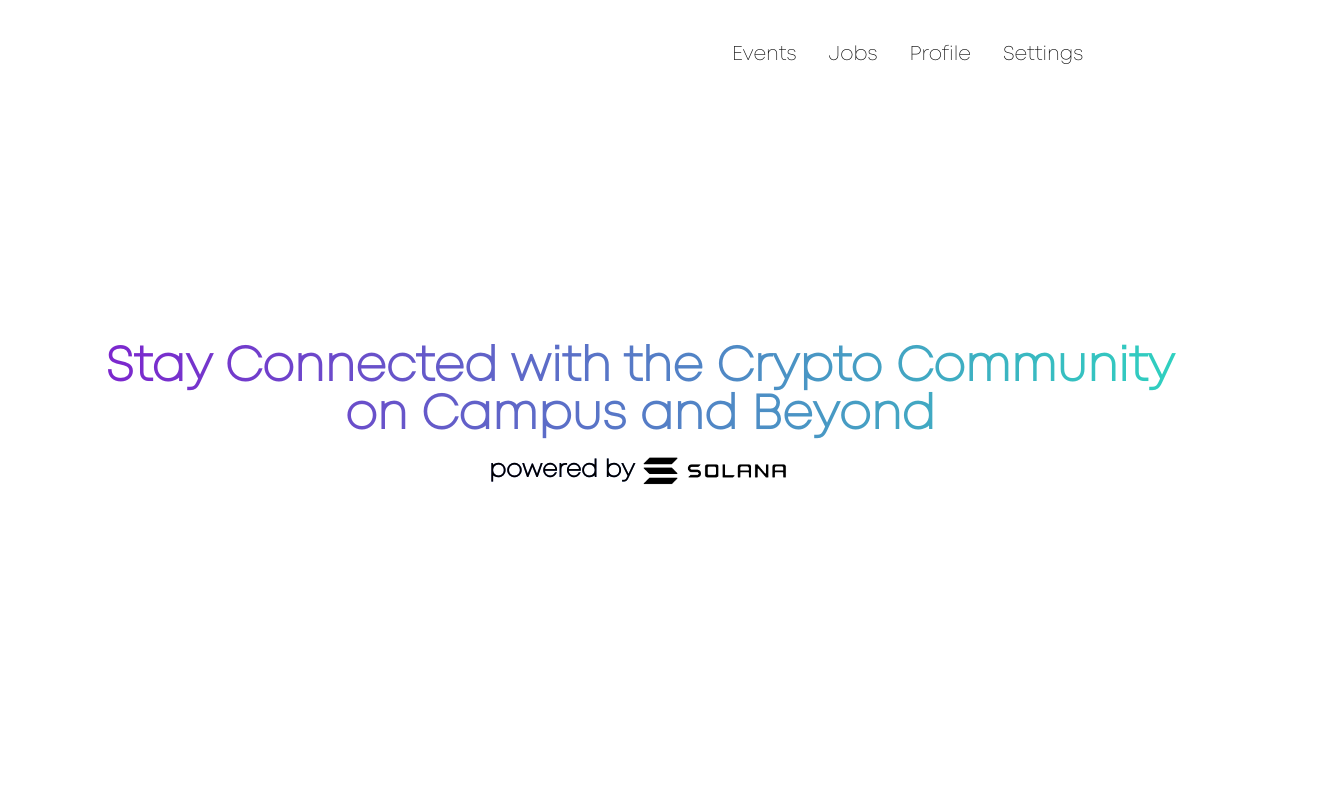
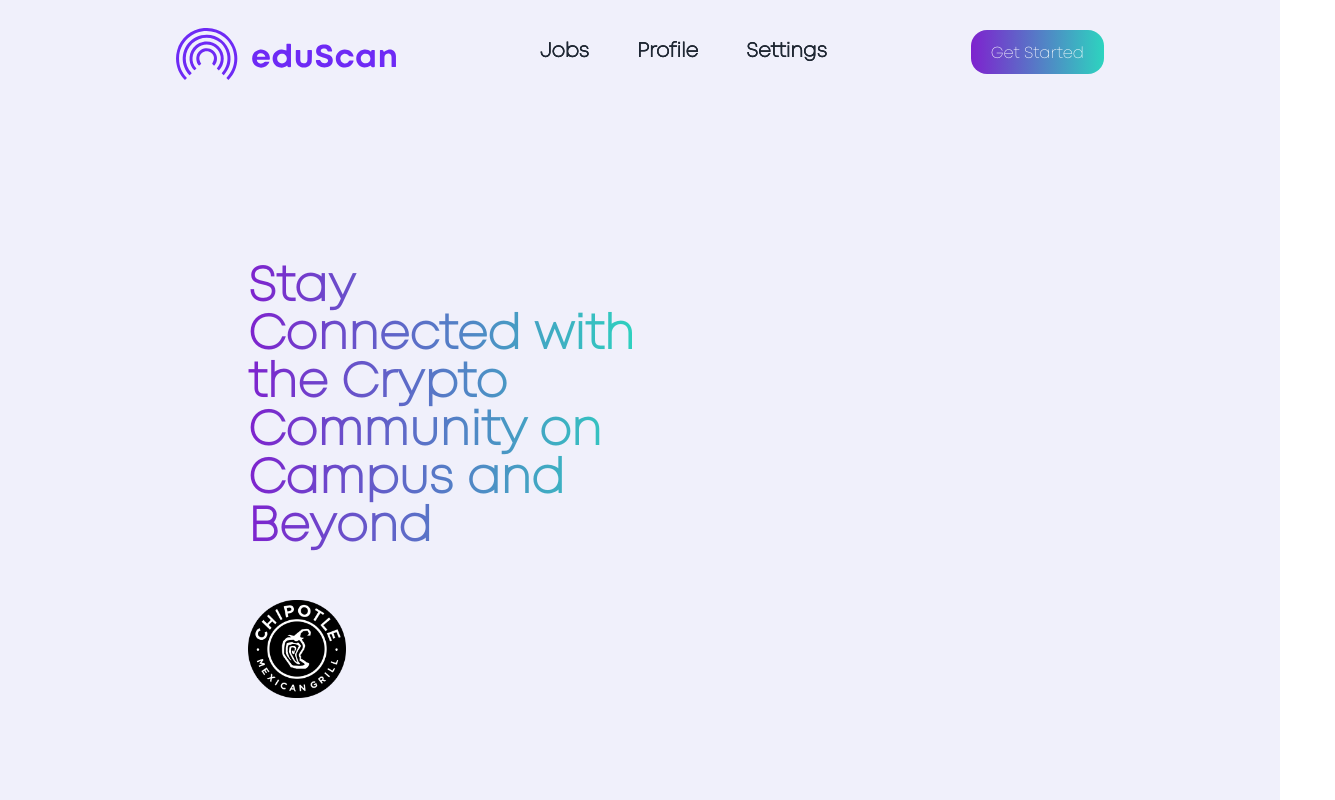
Before and after one commit to willschneider15/eduScan, a Next.js app in the folder web-app/: page / in a window 1280 px wide. Shown: the top 800 px of the page, 1335 px wide, since content can reach past the window. Built offline with nearby package versions, Linux system fonts and the light colour scheme.

Commit message:
refactored

```diff
--- a/web-app/pages/index.tsx
+++ b/web-app/pages/index.tsx
@@ -3,28 +3,12 @@ import Head from 'next/head'
 import Image from 'next/image'
 import { Link as ScrollLink} from 'react-scroll';
 
-const Home: NextPage = () => {
+// flex min-h-screen flex-col items-center justify-center py-2 font-mont bg-white
+// flex h-24 w-full items-center justify-between
+// flex px-60 gap-2
+// object-contain
 
-  return (
-    <div className="flex min-h-screen flex-col items-center justify-center py-2 font-mont bg-white">
-
-      <Head>
-        <title> eduScan | Home </title>
-        <link rel="icon" href="/eduScan.png" />
-      </Head>
-
-
-      <nav className="flex h-24 w-full items-center justify-between">
-        <a
-          className="flex px-60 gap-2"
-          href="/"
-        >
-          <Image className="object-contain" src="/eduScan-no-bg.svg" alt="eduScan Logo" width={200} height={200}/>
-        </a>
-
-        <div className="flex px-60 gap-2">
-
-        <ScrollLink
+{/* <ScrollLink
                 href="/"
                 to="events" smooth={true} duration={500}
                 className="text-xl text-black hover:text-purple-700 transition-in duration-1000 ease-out
@@ -32,19 +16,76 @@ const Home: NextPage = () => {
 
                   Events
 
-              </ScrollLink>
+        </ScrollLink> */}
 
-          <button className="text-xl text-black hover:text-purple-700 transition-in duration-1000 ease-out
-            border-b-2 border-transparent hover:border-purple-700 px-3"> Jobs </button>
-          <button className="text-xl text-black hover:text-purple-700 transition-in duration-1000 ease-out
-            border-b-2 border-transparent hover:border-purple-700 px-3"> Profile </button>
-          <button className="text-xl text-black hover:text-purple-700 transition-in duration-1000 ease-out
-            border-b-2 border-transparent hover:border-purple-700 px-3"> Settings </button>
+const Home: NextPage = () => {
+
+  return (
+
+
+
+    <div className="font-mont bg-[#f0f0fb]">  {/*
+                                              div only for font
+                                          */}
+
+      <Head>
+        <title> eduScan | Home </title>
+        <link rel="icon" href="/eduScan.png" />
+      </Head>
+
+      <nav className="relative container mx-auto p-6 ">
+        <div className="flex items-center justify-between">
+
+        <a href="/">
+          <Image className="pt-1" src="/eduScan-no-bg.svg" alt="eduScan Logo" width={220} height={250}/>
+        </a>
+        {/*
+            header
+        */}
+        <div className="hidden space-x-6 md:flex">
+        {/*
+            needs to be refactored to use next/link
+        */}
+          <a href=""className="hover:text-purple-700 font-bold text-xl bg-clip-text bg-black p-3"> Jobs </a>
+          <a href=""className="hover:text-purple-700 font-bold text-xl bg-clip-text bg-black p-3"> Profile </a>
+          <a href=""className="hover:text-purple-700 font-bold text-xl bg-clip-text bg-black p-3"> Settings </a>
         </div>
+        {/*
+            button
+        */}
+        <a href="" className="hidden p-2 px-5 pt-3 text-white hover:font-bold bg-purple-700 rounded-[16px] baseline bg-gradient-to-r from-purple-700 to-teal-400 md:block"
+        >
+          Get Started
+        </a>
+      </div>
 
     </nav>
+      {/*
+          Hero Section
+      */}
+    <main className="container flex flex-col-reverse items-center px-24 mx-auto mt-40 space-y-0 md:space-y-0 md:flex-row">
+      <div className="flex flex-col mb-80 space-y-12 md:w-1/2">
 
-      <main className="flex flex-col w-full flex-1 items-center justify-center px-20 text-center my-60">
+        <h1 className="text-4xl font-bold bg-clip-text text-transparent bg-gradient-to-r from-purple-700 to-teal-400 md:text-5xl">
+        Stay Connected with the Crypto Community on Campus and Beyond
+        </h1>
+
+        <a>
+          <Image className="md:w-1/4 " src="/placeholder.png" alt="eduScan Logo" width={220} height={250}/>
+        </a>
+
+
+
+      </div>
+
+    <footer>
+
+
+    </footer>
+
+    </main>
+
+      {/* <main className="flex flex-col w-full flex-1 items-center justify-center px-20 text-center my-60">
 
         <div className="flex w-full flex-row items-center justify-center">
 
@@ -144,52 +185,49 @@ const Home: NextPage = () => {
 
       <footer className="flex h-24 w-full items-center justify-between">
 
-        <div className="flex flex-col px-60">
+        <div className="flex flex-col px-40">
         <a
           className="flex gap-2"
           href="/"
         >
-          <Image className="object-contain" src="/eduScan_black.png" alt="eduScan Logo" width={200} height={200}/>
+          <Image className="object-contain  " src="/eduScan-no-bg.svg" alt="eduScan Logo" width={150} height={100}/>
         </a>
 
-        <h2 className="text-black font-bold mt-3 text-1xl">
-        Built by Chads
-        </h2>
 
         </div>
 
         <div className="flex flex-row px-60">
 
         <a
-          className="flex items-center justify-center gap-2 px-5"
+          className="flex items-center justify-center gap-2 px-1"
           href="https://twitter.com/eduscan_xyz"
           target="_blank"
           rel="noopener noreferrer"
         >
-          <Image className="hover:scale-125" src="/twitter.png" alt="Twitter Logo" width={40} height={40} />
+          <Image className="hover:scale-125" src="/twitter.png" alt="Twitter Logo" width={30} height={30} />
         </a>
 
         <a
-          className="flex items-center justify-center gap-2 px-5"
+          className="flex items-center justify-center gap-2 px-1"
           href="https://discord.gg/U4gbtPU5"
           target="_blank"
           rel="noopener noreferrer"
         >
-          <Image className="hover:scale-125" src="/discord.png" alt="Discord Logo" width={40} height={40} />
+          <Image className="hover:scale-125" src="/discord.png" alt="Discord Logo" width={30} height={30} />
         </a>
 
         <a
-          className="flex items-center justify-center gap-2 px-5"
+          className="flex items-center justify-center gap-2 px-1"
           href="https://medium.com/@eduScan.xyz"
           target="_blank"
           rel="noopener noreferrer"
         >
-          <Image className="hover:scale-125" src="/medium.png" alt="Medium Logo" width={40} height={40} />
+          <Image className="hover:scale-125" src="/medium.png" alt="Medium Logo" width={30} height={30} />
         </a>
 
         </div>
 
-      </footer>
+      </footer> */}
     </div>
   )
 }
--- a/web-app/tailwind.config.js
+++ b/web-app/tailwind.config.js
@@ -9,10 +9,24 @@ module.exports = {
     './app/**/*.{js,ts,jsx,tsx}',
   ],
   theme: {
+
+    screens: {
+      sm: '480px',
+      md: '768px',
+      lg: '976px',
+      xl: '1440px'
+    },
+
     extend: {
       fontFamily: {
          mont: ["MONT", 'cursive'],
+      },
+
+      colors: {
+
       }
+
+
     },
   },
   plugins: [require('daisyui')],
```
Also changed, not shown: web-app/pages/test.tsx (added), web-app/public/placeholder.png (added).
